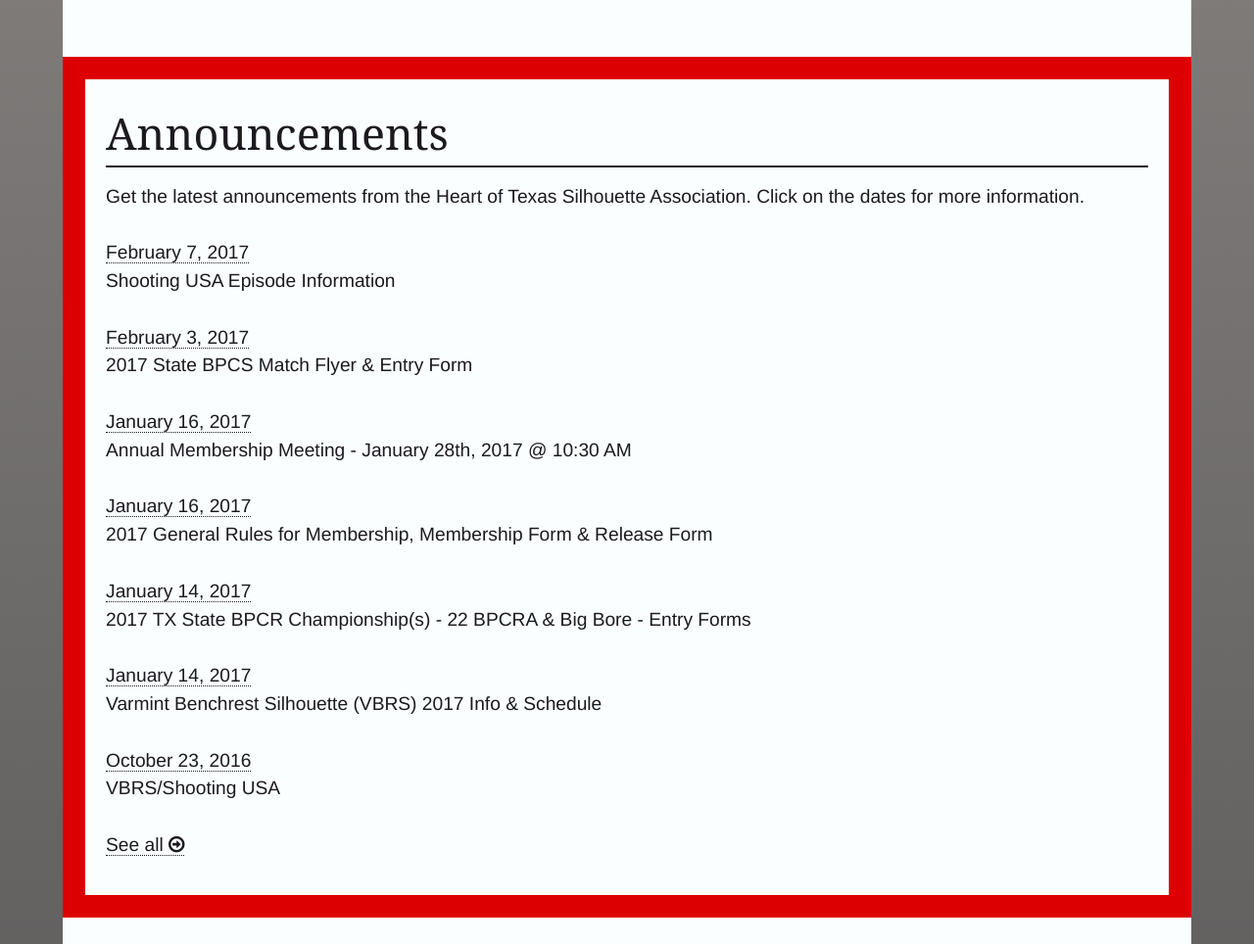
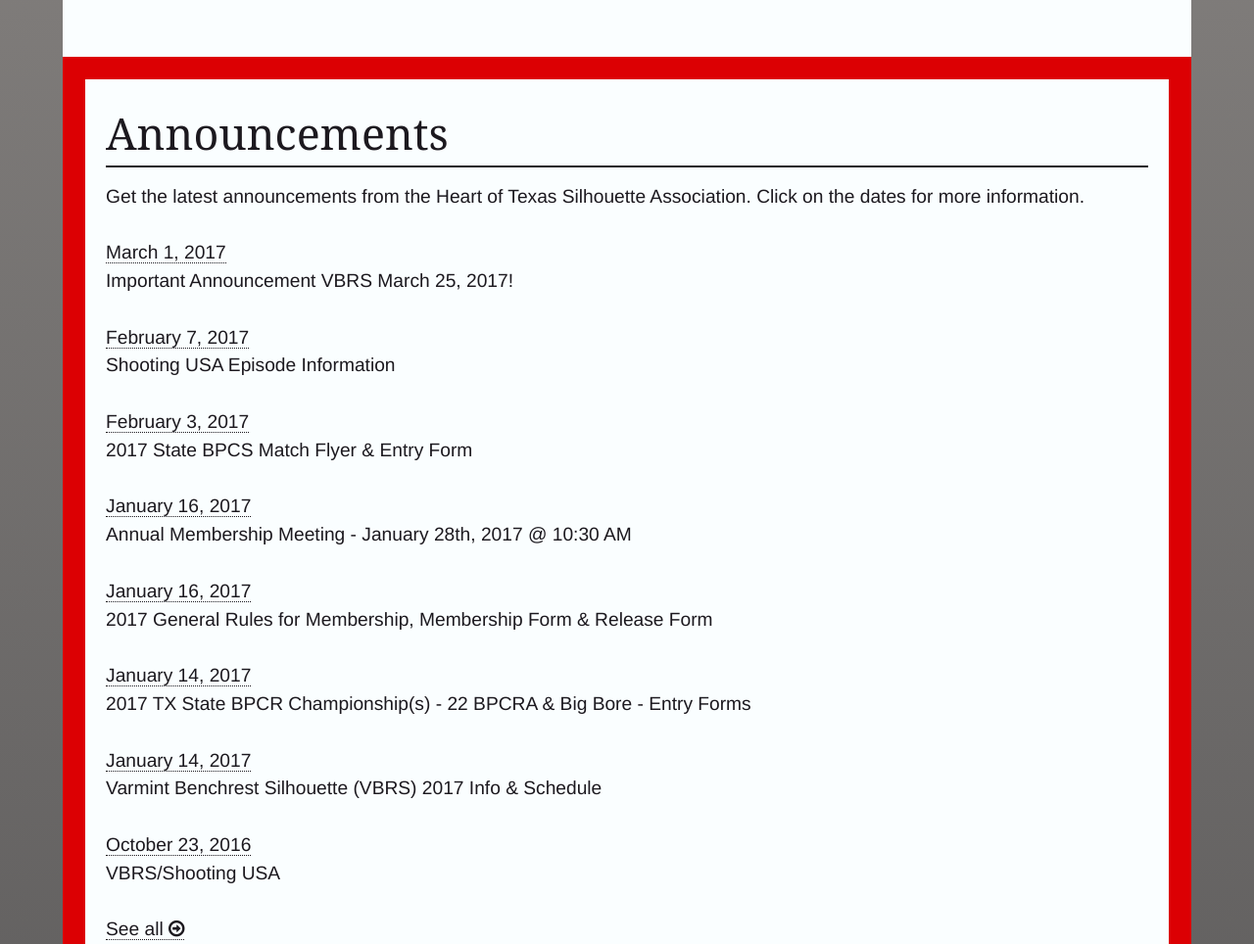
Before and after one commit to kevinwsauer/HOTSA, a PHP site: page / in a window 1280 px wide. Shown: the part 931-1895 px from the top of the page at 98% size. Run offline with PHP 8.4, Linux system fonts and the light colour scheme; some libraries are stand-ins or nearby versions.

Commit message:
Adds March 1st Announcement

```diff
--- a/_includes/announcement-redirect.php
+++ b/_includes/announcement-redirect.php
@@ -2,6 +2,11 @@
 <aside id="announcements-redirect">
 <h2>Announcements</h2>
 <p>Get the latest announcements from the Heart of Texas Silhouette Association. Click on the dates for more information.
+<br>
+<br>
+<a href="announcments.php#03-01-2017" title="March 1, 2017">March 1, 2017</a>
+<br>
+Important Announcement VBRS March 25, 2017!
 <br>
 <br>
 <a href="announcments.php#02-07-2017" title="February 7, 2017">February 7, 2017</a>
```
